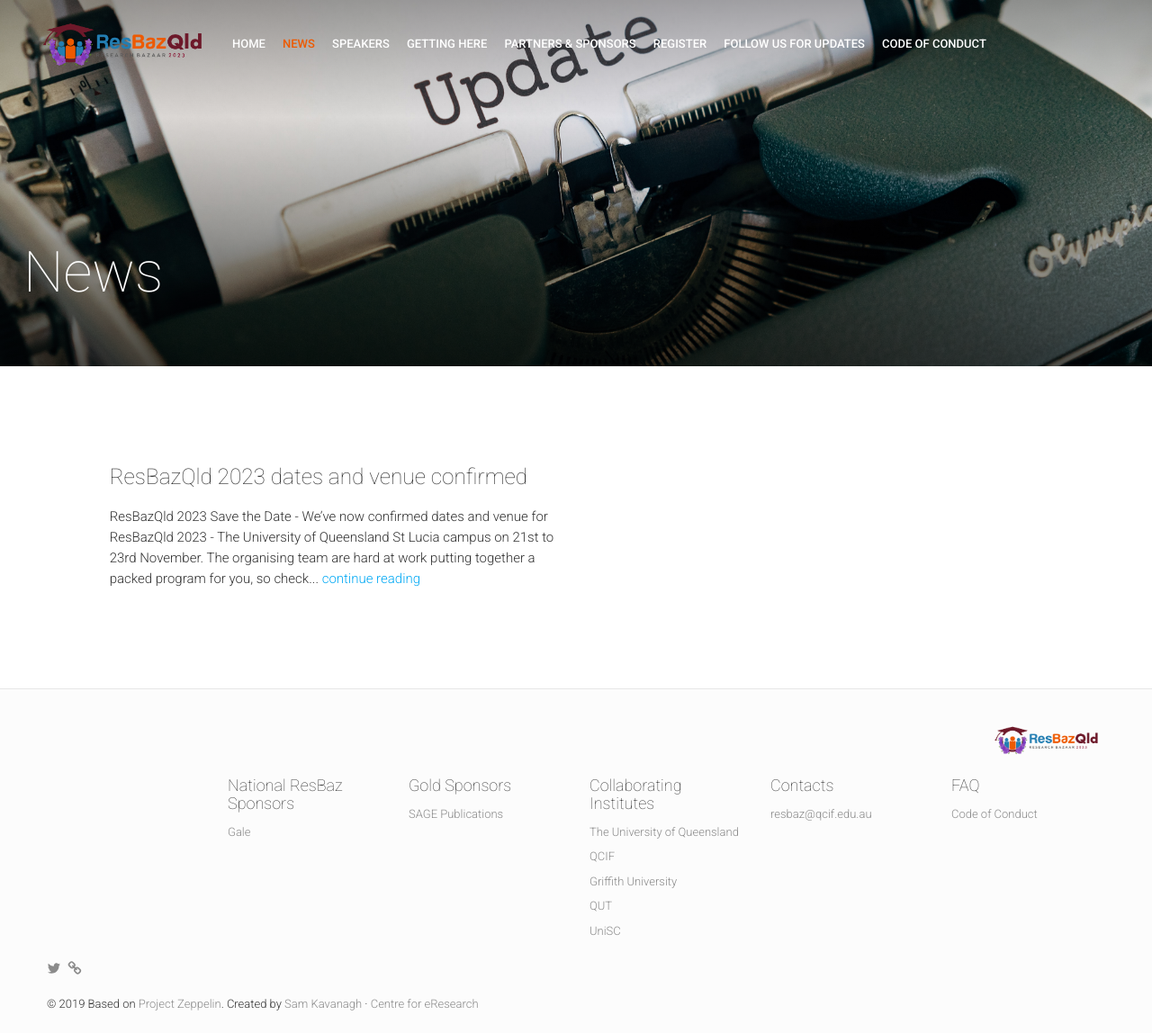
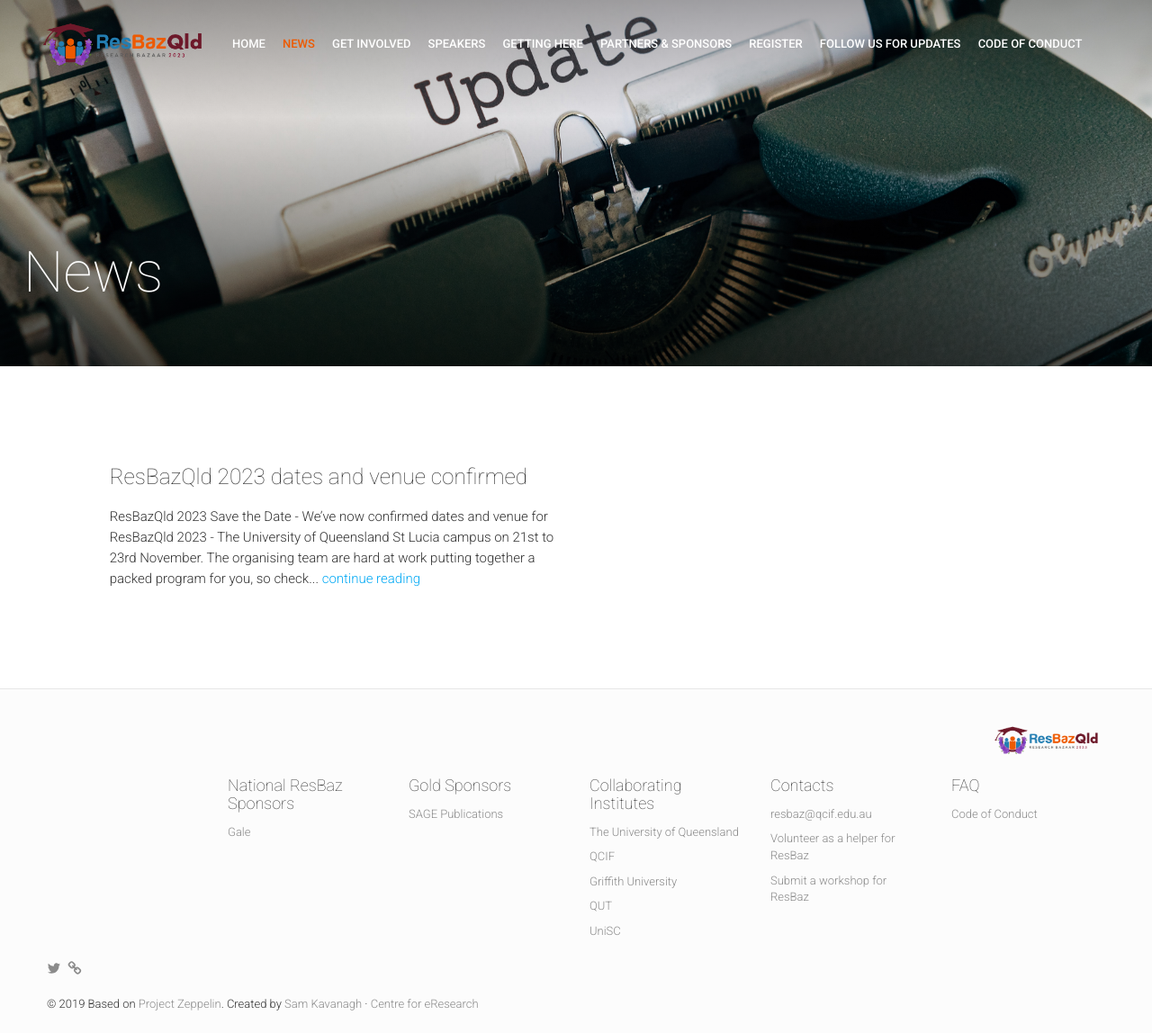
Before and after one commit to resbaz/resbazvic2024, a Jekyll site: the page built from latest-news.html, in a window 1280 px wide and 1148 px high. Shown: the whole window at 90% size. Built offline with Jekyll 4.4.1, drawn with Linux system fonts in a browser that asks for light colours; nearby versions of some CDN libraries; comment, search, counter and statistics services are not loaded.

Commit message:
volunteer forms

```diff
--- a/_config.yml
+++ b/_config.yml
@@ -26,7 +26,7 @@ permalink: "/blog/:title"
 organizerName: "Mark Crowe"
 organizerAlternateName: "QCIF"
 # organizerDescription: " "
-# organizerEmail: "mark.crowe@qcif.edu.au"
+organizerEmail: "resbaz@qcif.edu.au"
 organizerLogo: "/img/seo/QCIF_Logo_web-copy.jpg"
 organizerLink: "https://www.qcif.edu.au/"
 
@@ -44,6 +44,7 @@ c4sponsorsUrl: "https://www.qcif.edu.au"
 navigationLinks:
  - {permalink: "/", text: "Home"}
  - {permalink: "/news/", text: "News"}
+ - {link: "https://forms.gle/5Kc4QUkhibvuopA48", text: "Get involved"}
 # - {permalink: "/schedule/", text: "Schedule"}
  - {permalink: "/speakers/", text: "Speakers"}
 # - {permalink: "/sessions/", text: "Sessions"}
@@ -54,8 +55,8 @@ navigationLinks:
  - {permalink: "/cod/", text: "Code of Conduct"}
 bottomNavigationLinks:
  - {link: "https://forms.gle/5Kc4QUkhibvuopA48", text: "Get involved - volunteer here!"}
-rightNavigationButtons:
- - {link: "https://forms.gle/5Kc4QUkhibvuopA48", text: "Get involved - volunteer here!"}
+#rightNavigationButtons:
+# - {link: "https://forms.gle/5Kc4QUkhibvuopA48", text: "Get involved - volunteer here!"}
 
 # Hero Block
 heroImage: "160273_02_OCTOBER_2018_JACKHARLEM-944_v02.jpg"
@@ -178,7 +179,7 @@ twitterFeed: "https://twitter.com/ResBazQld"
 socialLinks:
  - {link: "https://twitter.com/ResBazQld", icon: "twitter"}
  - {link: "https://www.qcif.edu.au/", icon: "site"}
-# - {link: "https://docs.google.com/forms/d/e/1FAIpQLSfTwkZaRlKULFQrnY66P2MJSpYeUyS2eJ3RPcqMDNHy1QxmyA/viewform", icon: "mail"}
+ - {link: "https://forms.gle/5Kc4QUkhibvuopA48", icon: "mail"}
 footerBlocks:
  -
   #title: "Links"
@@ -208,7 +209,8 @@ footerBlocks:
   title: "Contacts"
   links:
    - {link: "mailto:resbaz@qcif.edu.au", text: "resbaz@qcif.edu.au"}
-#   - {link: "https://docs.google.com/forms/d/e/1FAIpQLSfTwkZaRlKULFQrnY66P2MJSpYeUyS2eJ3RPcqMDNHy1QxmyA/viewform", text: "Volunteer as a helper for ResBaz"}
+   - {link: "https://forms.gle/5Kc4QUkhibvuopA48", text: "Volunteer as a helper for ResBaz"}
+   - {link: "https://forms.gle/xxukxNN5FNFMEoZV9", text: "Submit a workshop for ResBaz"}
  -
   title: "FAQ"
   links:
```
